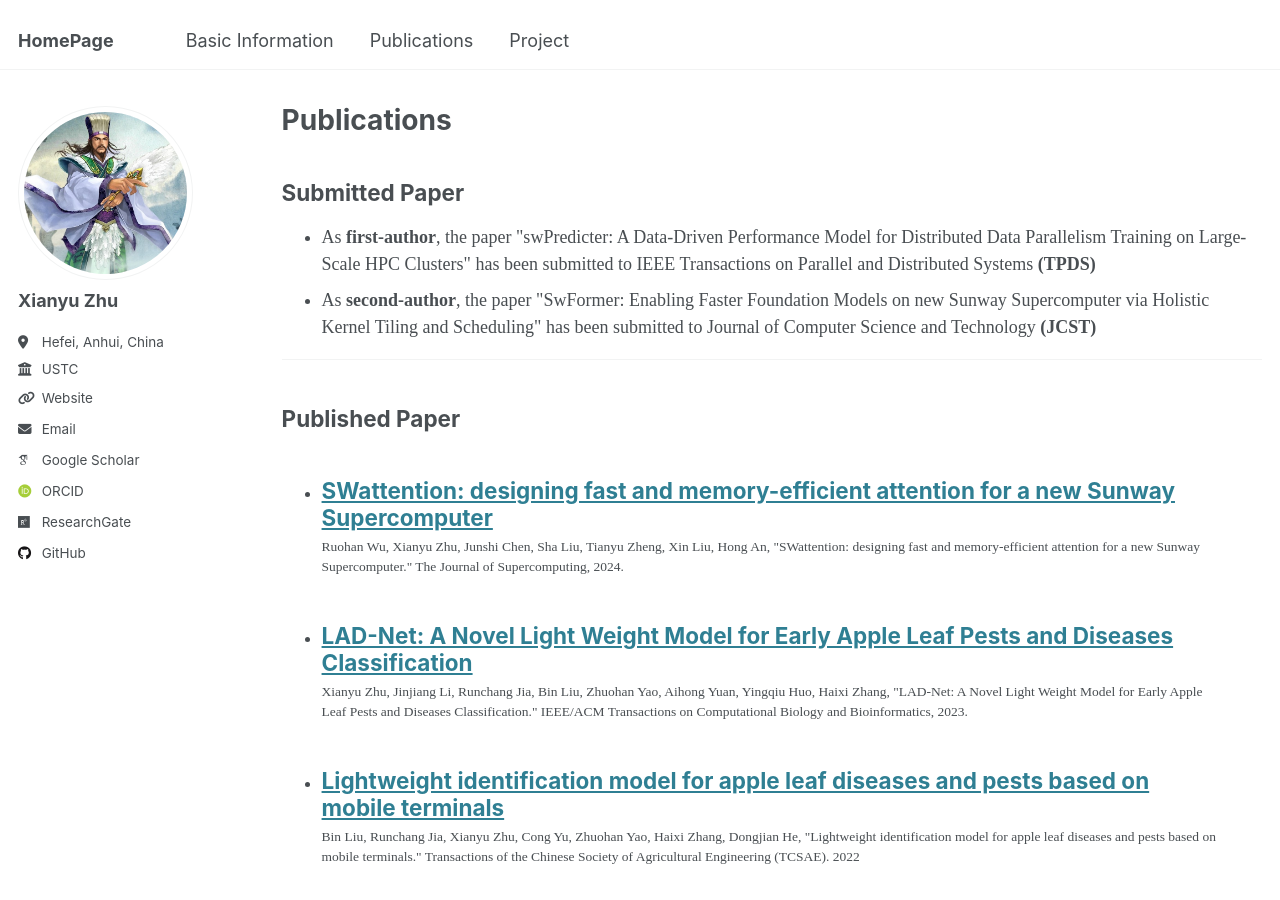
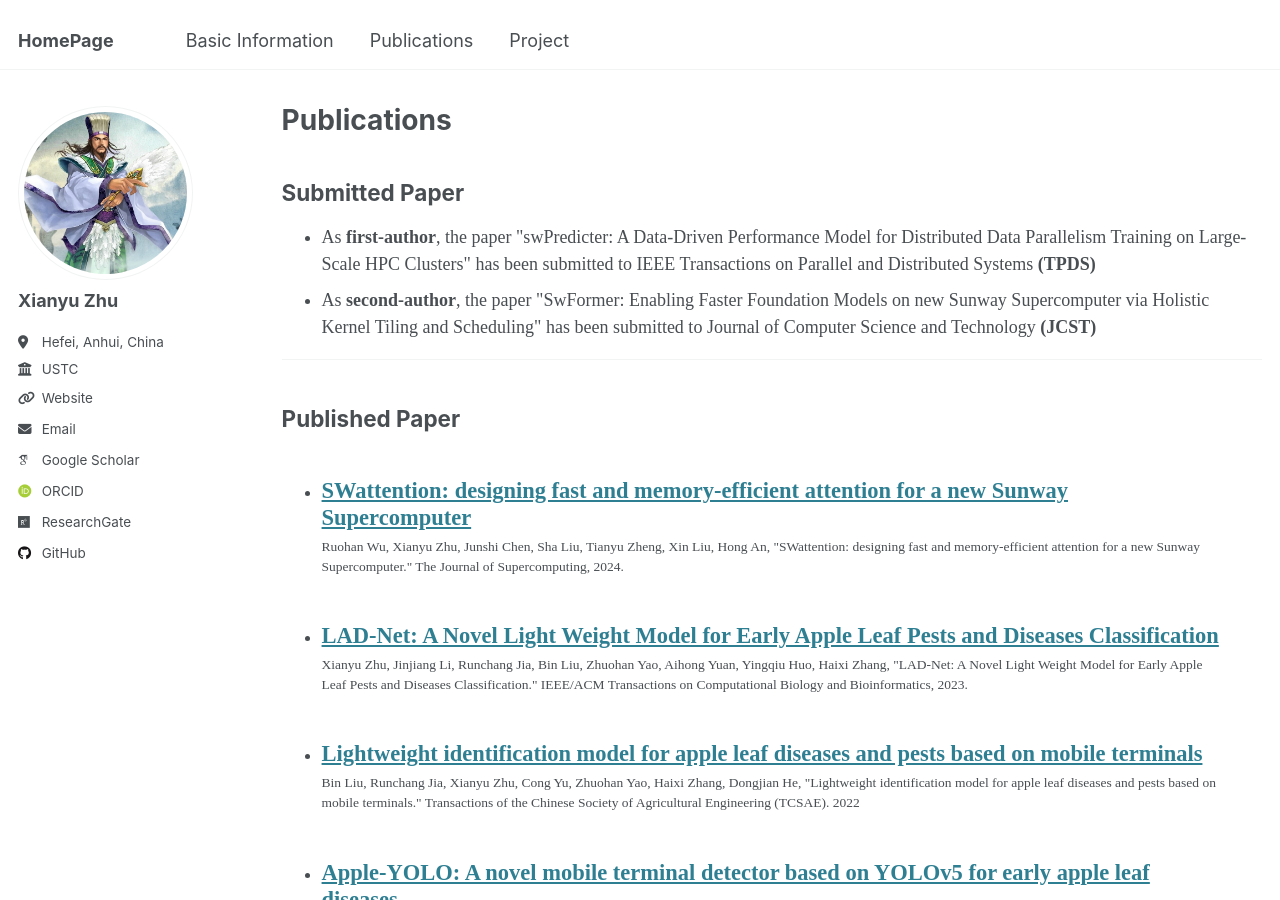
Before and after one commit to zhuxy-USTC/zhuxy-USTC.github.io, a Jekyll site: the page built from _pages/publications.md, in a window 1280 px wide and 900 px high. Built offline with Jekyll 4.4.1, drawn with Linux system fonts in a browser that asks for light colours; some web fonts are replaced.

Commit message:
Update archive-single-cv.html

```diff
--- a/_includes/archive-single-cv.html
+++ b/_includes/archive-single-cv.html
@@ -26,7 +26,7 @@
           alt="">
       </div>
     {% endif %}
-    <h2 class="archive__item-title" itemprop="headline">
+    <h2 class="archive__item-title" itemprop="headline" style="font-family: 'Times New Roman', Times, serif;">
       {% if post.link %}
         <a href="{{ post.link }}">{{ title }}</a> <a href="{{ base_path }}{{ post.url }}" rel="permalink"><i class="fa fa-link" aria-hidden="true" title="permalink"></i><span class="sr-only">Permalink</span></a>
       {% else %}
```
